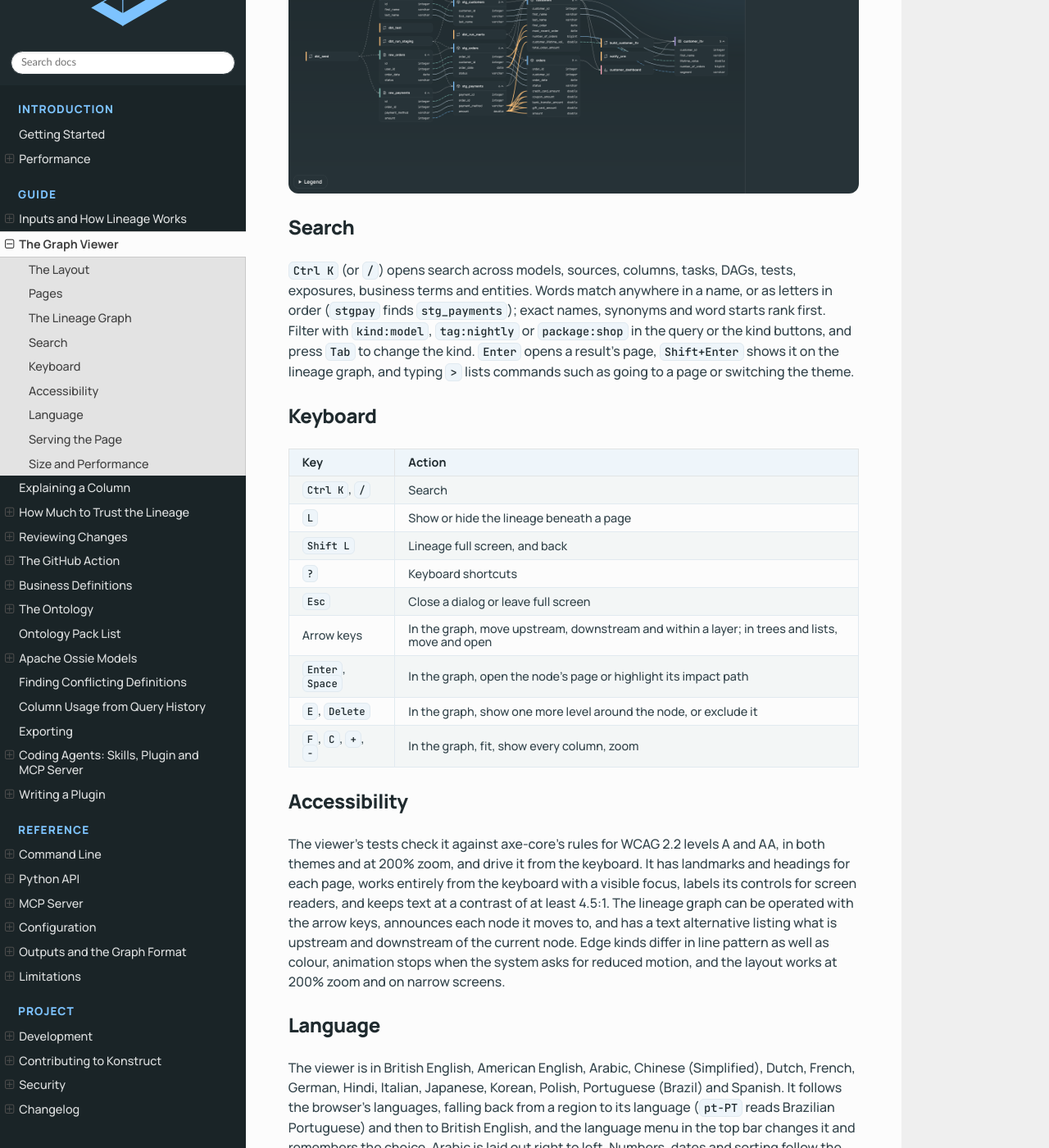
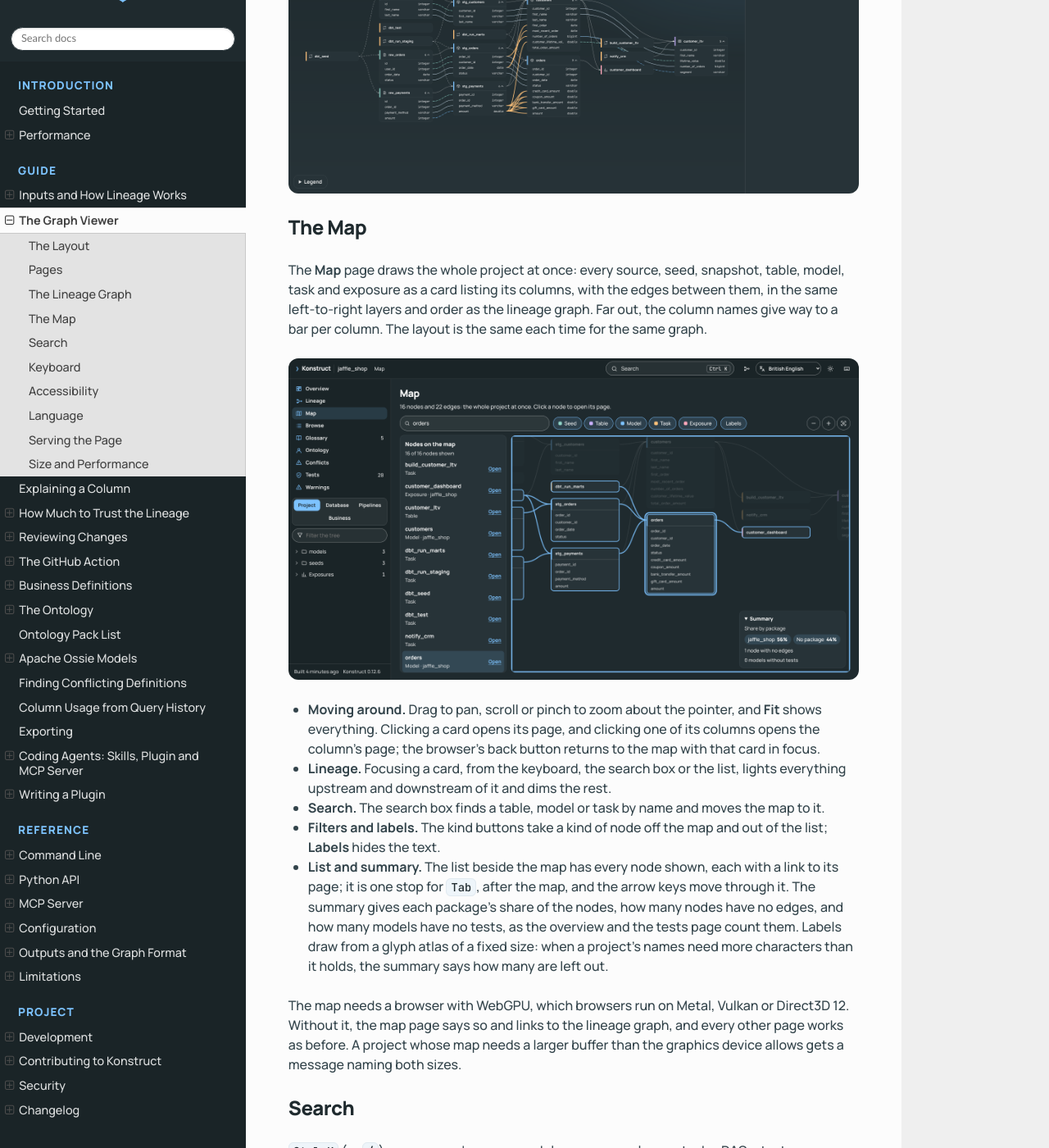
Before and after one commit to actions-marketplace-validations/kodexlabsio_konstruct, a Sphinx documentation site: the page built from docs/guide/viewer.md, in a window 1280 px wide and 1400 px high, scrolled down 3935 px. Shown: the whole window at 82% size. Built offline with Sphinx 7.4.7 and the Read the Docs theme 3.1.0, drawn with Linux system fonts in a browser that asks for light colours; some of the changed text lies outside the part shown.

Commit message:
docs(viewer): Describe the map page
The viewer guide gains a section on the map, its WebGPU requirement, its keys (Home and 0 among
them) and list, and what it says when a project is too large for the device or its labels for the
glyph atlas, with a screenshot, and the page's size now that the map is in it; the README's
browser line and the development page's test table mention it.

```diff
--- a/docs/guide/viewer.md
+++ b/docs/guide/viewer.md
@@ -9,7 +9,7 @@ The viewer is a documentation site for the data stack, built from the graph: a p
 ## The Layout
 
 - **The top bar** has the project name, where you are, search (`Ctrl K`), the full lineage graph, the language, the theme and the keyboard shortcuts.
-- **The navigation** on the left lists the pages (overview, lineage, browse, glossary, ontology, conflicts, tests, usage and warnings) and four trees: the **project** by dbt package and folder with sources and exposures, the **database** by schema, the **pipelines** by DAG and task, and the **business** vocabulary of terms and entities. Type in the filter box to narrow a tree.
+- **The navigation** on the left lists the pages (overview, lineage, map, browse, glossary, ontology, conflicts, tests, usage and warnings) and four trees: the **project** by dbt package and folder with sources and exposures, the **database** by schema, the **pipelines** by DAG and task, and the **business** vocabulary of terms and entities. Type in the filter box to narrow a tree.
 - **The page** in the middle describes what you opened.
 - **The lineage graph** is docked beneath pages about one thing, showing its lineage; drag the bar between them to resize it, press `L` to hide it, or open it full screen.
 
@@ -60,6 +60,20 @@ With **Columns** on, the graph is a column-level map of the selection:
 
 ![The lineage graph full screen with every table expanded to its columns, column edges coloured by transform](../images/graph-columns.png)
 
+## The Map
+
+The **Map** page draws the whole project at once: every source, seed, snapshot, table, model, task and exposure as a card listing its columns, with the edges between them, in the same left-to-right layers and order as the lineage graph. Far out, the column names give way to a bar per column. The layout is the same each time for the same graph.
+
+![The map of jaffle_shop: every seed, model, task and exposure as a card with its columns, the orders model in focus with its lineage lit, beside the list of nodes and a summary of the project](../images/graph-map.png)
+
+- **Moving around.** Drag to pan, scroll or pinch to zoom about the pointer, and **Fit** shows everything. Clicking a card opens its page, and clicking one of its columns opens the column's page; the browser's back button returns to the map with that card in focus.
+- **Lineage.** Focusing a card, from the keyboard, the search box or the list, lights everything upstream and downstream of it and dims the rest.
+- **Search.** The search box finds a table, model or task by name and moves the map to it.
+- **Filters and labels.** The kind buttons take a kind of node off the map and out of the list; **Labels** hides the text.
+- **List and summary.** The list beside the map has every node shown, each with a link to its page; it is one stop for `Tab`, after the map, and the arrow keys move through it. The summary gives each package's share of the nodes, how many nodes have no edges, and how many models have no tests, as the overview and the tests page count them. Labels draw from a glyph atlas of a fixed size: when a project's names need more characters than it holds, the summary says how many are left out.
+
+The map needs a browser with WebGPU, which browsers run on Metal, Vulkan or Direct3D 12. Without it, the map page says so and links to the lineage graph, and every other page works as before. A project whose map needs a larger buffer than the graphics device allows gets a message naming both sizes.
+
 ## Search
 
 `Ctrl K` (or `/`) opens search across models, sources, columns, tasks, DAGs, tests, exposures, business terms and entities. Words match anywhere in a name, or as letters in order (`stgpay` finds `stg_payments`); exact names, synonyms and word starts rank first. Filter with `kind:model`, `tag:nightly` or `package:shop` in the query or the kind buttons, and press `Tab` to change the kind. `Enter` opens a result's page, `Shift+Enter` shows it on the lineage graph, and typing `>` lists commands such as going to a page or switching the theme.
@@ -73,14 +87,15 @@ With **Columns** on, the graph is a column-level map of the selection:
 | `Shift L` | Lineage full screen, and back |
 | `?` | Keyboard shortcuts |
 | `Esc` | Close a dialog or leave full screen |
-| Arrow keys | In the graph, move upstream, downstream and within a layer; in trees and lists, move and open |
-| `Enter`, `Space` | In the graph, open the node's page or highlight its impact path |
+| Arrow keys | In the graph and on the map, move upstream, downstream and within a layer; in trees and lists, move and open |
+| `Enter`, `Space` | In the graph, open the node's page or highlight its impact path; on the map, `Enter` opens the focused node's page and `Esc` clears the focus |
 | `E`, `Delete` | In the graph, show one more level around the node, or exclude it |
-| `F`, `C`, `+`, `-` | In the graph, fit, show every column, zoom |
+| `F`, `C`, `+`, `-` | In the graph, fit, show every column, zoom; on the map, `F`, `+` and `-` fit and zoom |
+| `Home`, `0` | On the map, go to the first node, or fit the whole map |
 
 ## Accessibility
 
-The viewer's tests check it against axe-core's rules for WCAG 2.2 levels A and AA, in both themes and at 200% zoom, and drive it from the keyboard. It has landmarks and headings for each page, works entirely from the keyboard with a visible focus, labels its controls for screen readers, and keeps text at a contrast of at least 4.5:1. The lineage graph can be operated with the arrow keys, announces each node it moves to, and has a text alternative listing what is upstream and downstream of the current node. Edge kinds differ in line pattern as well as colour, animation stops when the system asks for reduced motion, and the layout works at 200% zoom and on narrow screens.
+The viewer's tests check it against axe-core's rules for WCAG 2.2 levels A and AA, in both themes and at 200% zoom, and drive it from the keyboard. It has landmarks and headings for each page, works entirely from the keyboard with a visible focus, labels its controls for screen readers, and keeps text at a contrast of at least 4.5:1. The lineage graph can be operated with the arrow keys, announces each node it moves to, and has a text alternative listing what is upstream and downstream of the current node. The map has a name and a description of its keys, announces each node the arrow keys move to with the number of nodes upstream and downstream of it, and lists the nodes it shows as text beside it. Edge kinds differ in line pattern as well as colour, animation stops when the system asks for reduced motion, and the layout works at 200% zoom and on narrow screens.
 
 ## Language
 
@@ -103,6 +118,6 @@ Without `explain.json` the page shows the graph, its descriptions and tests, but
 
 ## Size and Performance
 
-The page itself is about 635 kB (220 kB compressed), of which about 260 kB is the translations; the graph and its SQL are added to that. On the generated projects of [Performance](../performance.md), a 1,000-model page shows its overview in about a second and draws its full lineage graph in about 2.5 seconds. Themes are dark and light, following the system setting, switchable from the top bar.
+The page itself is about 715 kB (240 kB compressed), of which about 290 kB is the translations; the graph and its SQL are added to that. On the generated projects of [Performance](../performance.md), a 1,000-model page shows its overview in about a second and draws its full lineage graph in about 2.5 seconds. Themes are dark and light, following the system setting, switchable from the top bar.
 
 The viewer's source is in `viewer/`; see [Development](../development.md) for how it is built and tested.
```
Also changed, not shown: README.md (+1 -1 lines), docs/development.md (+1 -0 lines), docs/images/graph-map.png (added).
